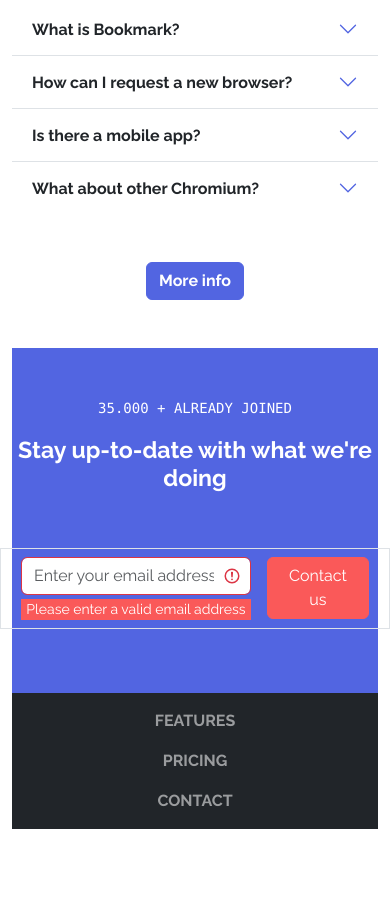
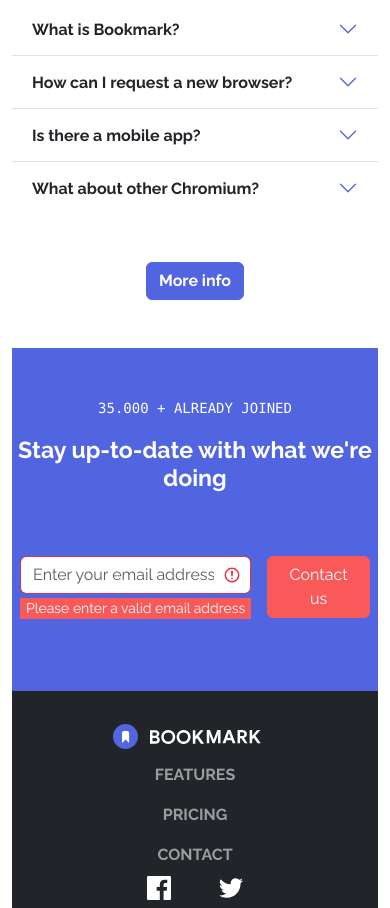
Before and after one commit to FabrizioContu/SPRINT_2, a website: page index.html in a window 390 px wide. Shown: the part 3629-4537 px from the top of the page. Before the commit the page ends 4458 px from the top, so only its background shows below. Drawn offline with nearby package versions, Linux system fonts and the light colour scheme.

Commit message:
ajuste Nav-bar

```diff
--- a/index.html
+++ b/index.html
@@ -507,7 +507,7 @@
             <div class="col-12 col-lg-3"></div>
             <form
               action="/action_page.php"
-              class="was-validated border col-12 col-lg-6 d-flex flex-sm-column flex-lg-row justify-content-between"
+              class="was-validated col-12 col-lg-6 d-flex flex-sm-column flex-lg-row justify-content-between"
             >
               <div class="m-2 flex-grow-1">
                 <input
@@ -538,8 +538,8 @@
             class="navbar navbar-expand-lg d-flex flex-column flex-md-row justify-content-around bg-dark mt-3"
             data-bs-theme="dark"
           >
-            <div class="d-flex flex-sm-column flex-lg-row">
-              <a class="navbar-brand mt-3 d-none d-sm-block" href="#"
+            <div class="d-flex flex-column flex-md-row">
+              <a class="navbar-brand mt-3 align-self-center align-self-lg-start" href="#"
                 ><svg
                   width="148"
                   height="25"
@@ -580,7 +580,7 @@
                 </ul>
               </div>
             </div>
-            <div class="pb-lg-0 justify-content-between d-none d-md-flex">
+            <div class="pb-lg-0 justify-content-between d-flex">
               <div class="px-2 mx-3">
                 <a class="icon" href="#">
                   <img src="./img/icon-facebook.svg" alt="" />
```
